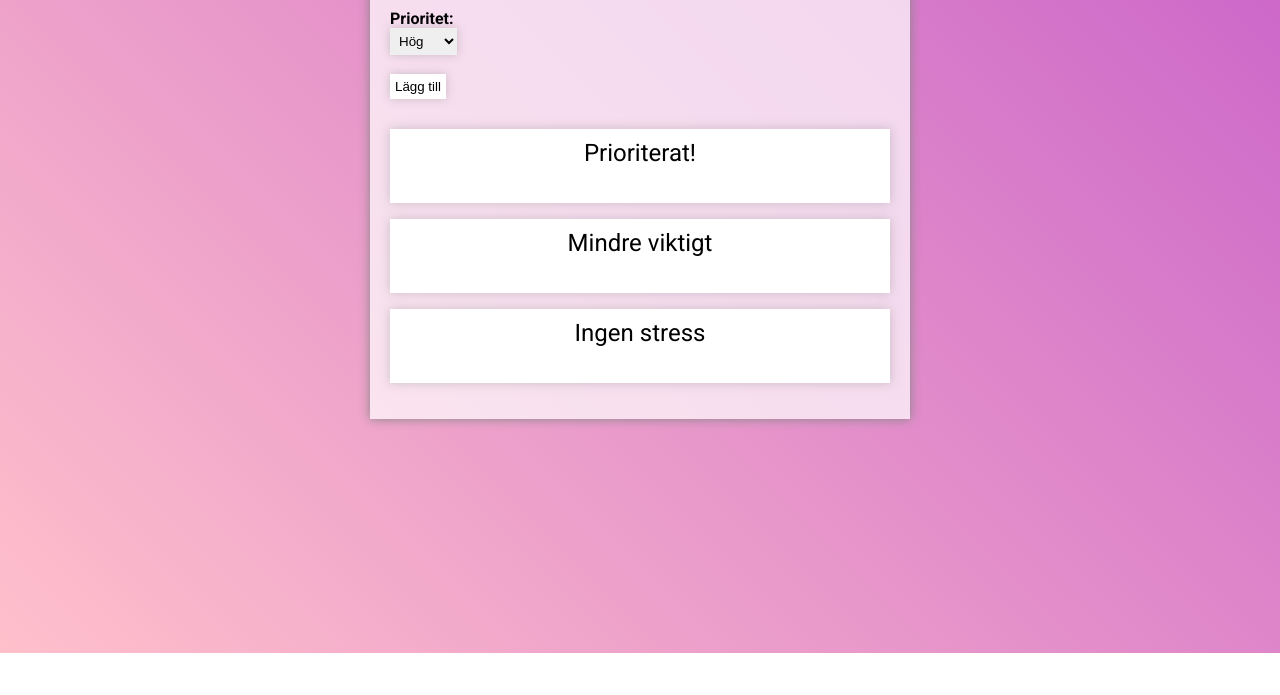
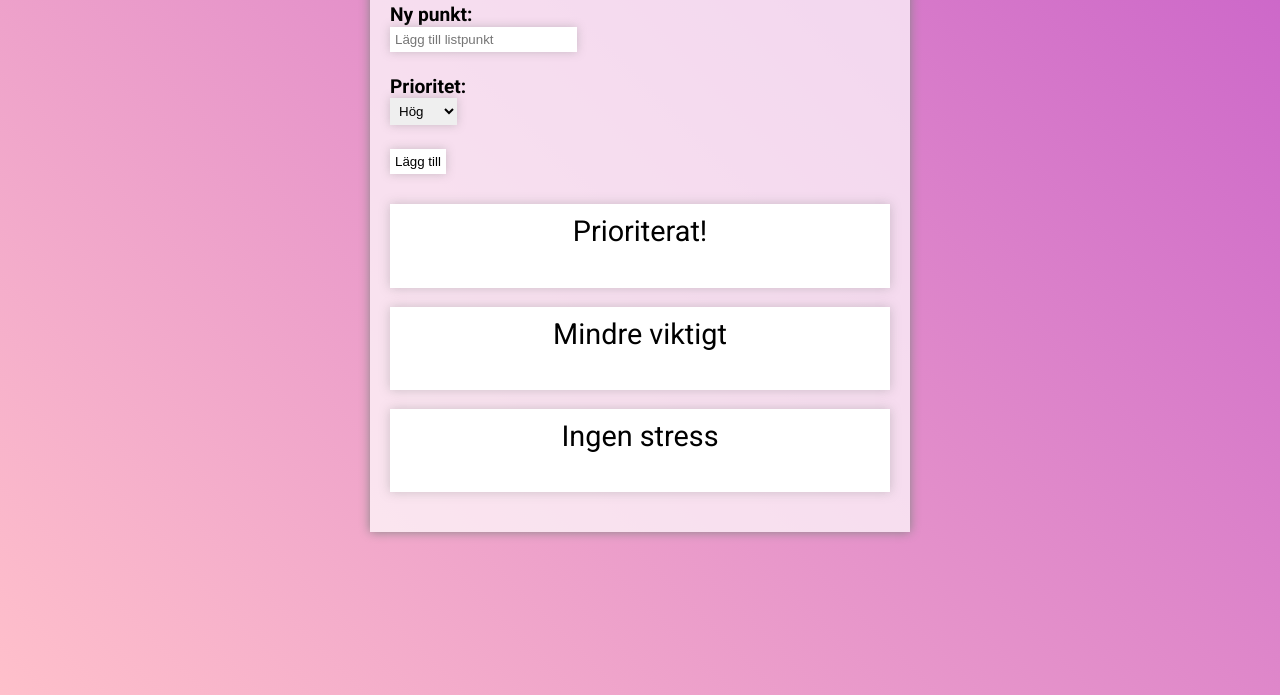
Before and after one commit to aner2308/TypeScript2, a website built with Parcel: page src/index.html in a window 1280 px wide. Shown: the part 163-858 px from the top of the page. Before the commit the page ends 816 px from the top, so only its background shows below. Built offline with nearby package versions, Linux system fonts and the light colour scheme.

Commit message:
Mer styling

```diff
--- a/src/css/styles.css
+++ b/src/css/styles.css
@@ -1,5 +1,6 @@
 body {
     font-family: Arial, sans-serif;
+    font-size: 1.2em;
     background: linear-gradient(45deg, pink, rgb(201, 97, 201));
     min-height: 100vh;
     font-family: "Roboto", sans-serif;
@@ -8,7 +9,7 @@ body {
   .container {
     max-width: 500px;
     width: 80vw;
-    margin: 0 auto;
+    margin: 50px auto;
     padding: 20px;
     background-color: rgba(255, 255, 255, 0.7);
     box-shadow: 0px 0px 10px rgb(133, 133, 133);
@@ -77,3 +78,9 @@ body {
   .check-box:checked + span {
     text-decoration: line-through;
 }
+
+@media screen and (max-width: 400px) {
+    body {
+        font-size: 1em;
+    }
+}
--- a/src/index.html
+++ b/src/index.html
@@ -15,9 +15,6 @@
 </head>
 
 <body>
-    <div class="animering">
-
-    </div>
     <div class="container">
         <h1>MyTodoList</h1>
         <form id="todo-form">
```
Also changed, not shown: dist/index.html, 2 other files.
